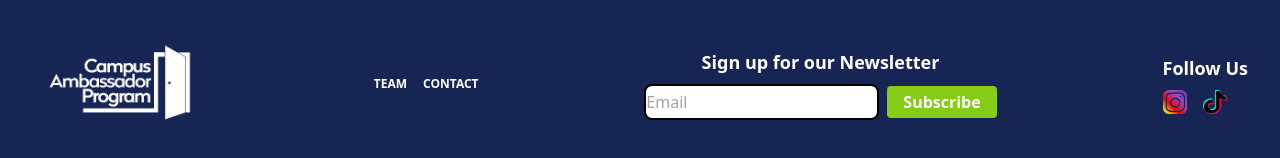
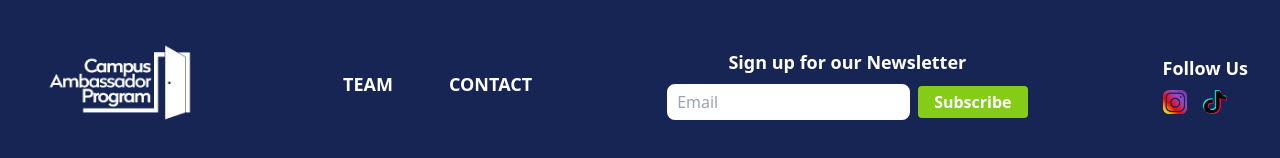
Before and after one commit to Nick-Fong925/Comm396TeckLandingPage, a React (Vite) app: page /CAPWeb in a window 1280 px wide. Shown: the part 2789-2947 px from the top of the page. Built offline with nearby package versions, Linux system fonts and the light colour scheme.

Commit message:
fixed footer

```diff
--- a/src/components/Footer.jsx
+++ b/src/components/Footer.jsx
@@ -60,14 +60,14 @@ function Footer() {
           <div className="flex flex-col items-center md:flex-row space-y-2 md:space-y-0 md:space-x-4">
             <Link
               to="/TeamPage"
-              className="font-extrabold text-xs text-white hover:text-green-400"
+              className="font-extrabold text-m text-white hover:text-green-400 md:text-xs lg:mr-10 lg:text-lg"
               onClick={scrollToTop}
             >
               TEAM
             </Link>
             <Link
               to="/Contact"
-              className="font-extrabold text-xs text-white hover:text-green-400"
+              className="font-extrabold text-m text-white hover:text-green-400 md:text-xs lg:text-lg"
               onClick={scrollToTop}
             >
               CONTACT
@@ -86,7 +86,7 @@ function Footer() {
                 id="email"
                 value={email}
                 onChange={(e) => setEmail(e.target.value)}
-                className=" text-base border-2 w-full hover:border-lime-400 focus:border-lime-400 rounded-lg focus:outline-none border-black text-gray-800 py-1 md:mr-2"
+                className="pl-2 text-base border-2 border-white w-full hover:border-lime-400 focus:border-lime-400 rounded-lg focus:outline-none border-black text-gray-800 py-1 md:mr-2"
                 placeholder="Email"
                 required
               />
--- a/src/components/IndividualTeamMember.jsx
+++ b/src/components/IndividualTeamMember.jsx
@@ -14,7 +14,7 @@ function IndividualTeamMember({
   return (
     <div className="text-white bg-blue-950 p-14 md:w-1/2">
       <div className="w-full md:flex md:items-center">
-        <div className="h-20 w-36 rounded-2xl overflow-hidden md:mr-4 hover: border-2 border-lime-500 md: h-30 lg:w-40 h-52">
+        <div className="h-20 w-36 rounded-2xl overflow-hidden md:mr-4 hover: border-2 border-lime-500 md:h-44 lg:w-40 lg:h-52">
           <img
             src={TeamImage}
             alt={`${Name}'s Profile`}
```
